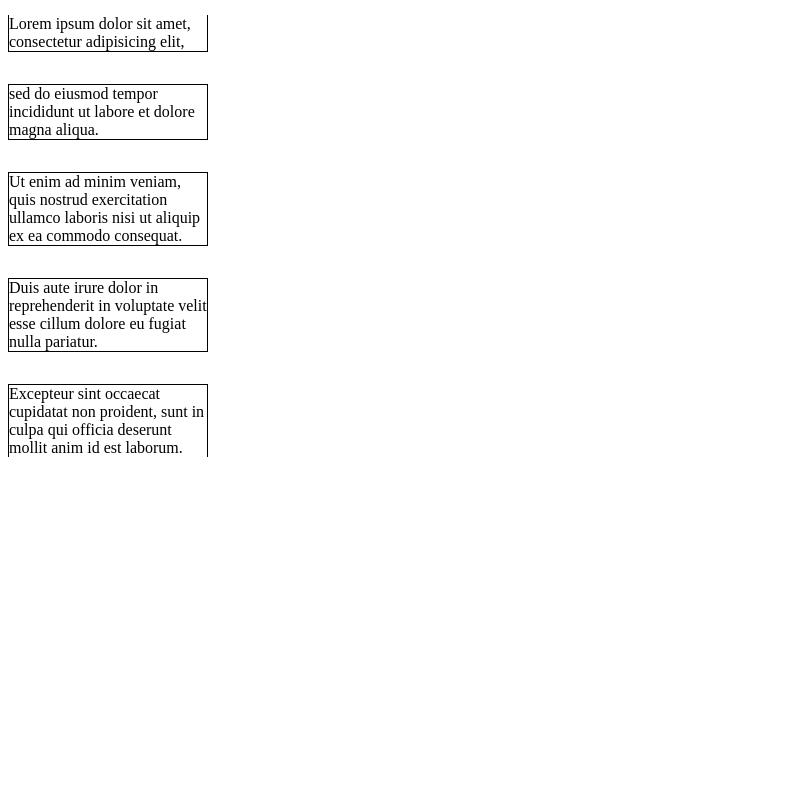
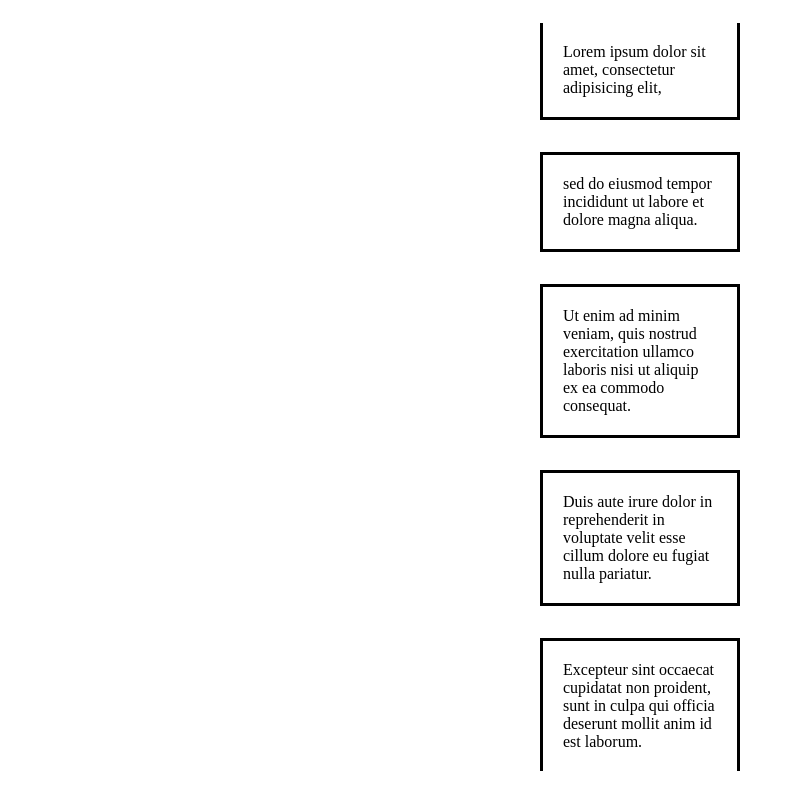
Before and after one commit to Pawixinus/Practice-pseudo-selectors, a plain HTML site: page index.html in a window 1280 px wide. Shown: the part 81-876 px from the top of the page, without its empty margins (0-795 px from the left). Before the commit the page ends 800 px from the top, so only its background shows below. Drawn offline with Linux system fonts and the light colour scheme.

Commit message:
Update style.css

```diff
--- a/style.css
+++ b/style.css
@@ -1,6 +1,11 @@
+html {
+    display: flex;
+    align-items: center;
+    justify-content: center;
+}
+
 body {
     width: 200px;
-    align-items: center;
 }
 
 main {
@@ -10,7 +15,12 @@ main {
 }
 
 p {
-    border: 1px solid black;
+    border: 3px solid black;
+    padding: 20px;
+}
+
+p:hover {
+    background: orange;
 }
 
 .top {
```
